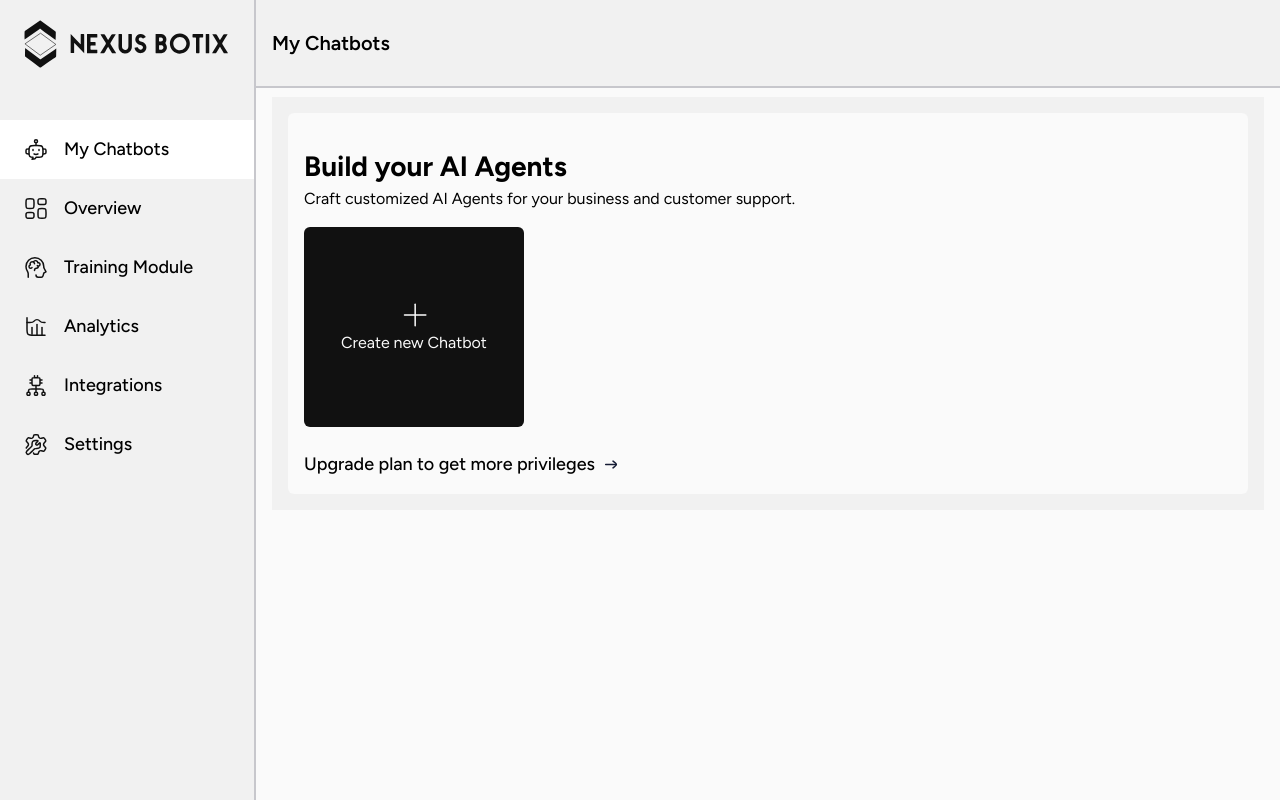
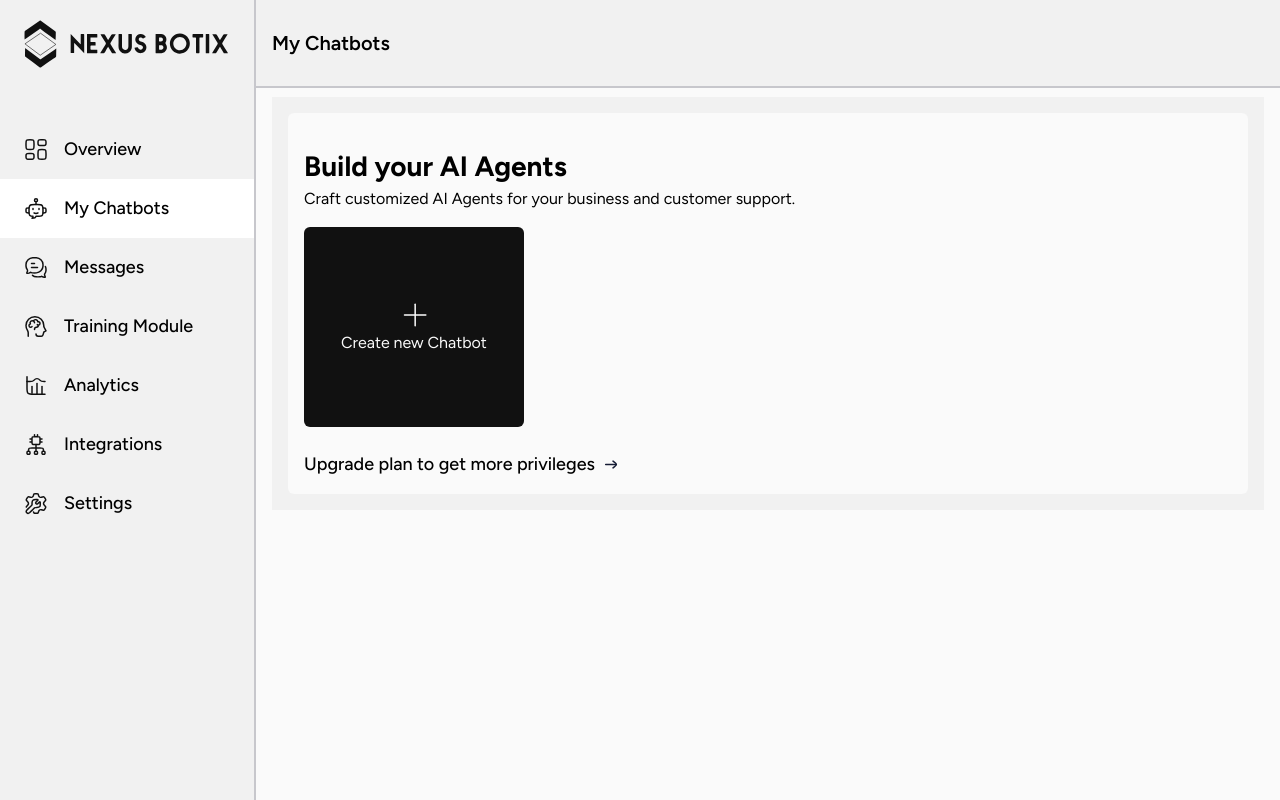
Before and after one commit to Bensaxxy/nexus-botix, a React (Vite) app: page /dashboard-overview in a window 1280 px wide. Built offline with nearby package versions, Linux system fonts and the light colour scheme.

Commit message:
the mobile sidebar toggle is working now

```diff
--- a/src/components/dashboard/Dashboard.jsx
+++ b/src/components/dashboard/Dashboard.jsx
@@ -6,17 +6,32 @@ import DashboardContainer from "./sidebar/DashboardContainer";
 
 const Dashboard = () => {
   const [activeItem, setActiveItem] = useState("my-chatbots");
+  const [isSidebarOpen, setIsSidebarOpen] = useState(false);
 
-  // Update the active item when a sidebar item is clicked
   const handleClick = (item) => {
     setActiveItem(item);
+    setIsSidebarOpen(false); // Close the sidebar when an item is selected (mobile only)
   };
+
+  const toggleSidebar = () => {
+    setIsSidebarOpen((prev) => !prev);
+  };
+
   return (
     <div>
-      <div className=" grid grid-cols-2 md:grid-cols-5">
-        <Sidebbar handleClick={handleClick} activeItem={activeItem} />
-        <div className=" col-span-4">
-          <DashboardContainer activeItem={activeItem} />
+      {/* Sidebar and Content */}
+      <div className="grid grid-cols-2 md:grid-cols-5">
+        <Sidebbar
+          handleClick={handleClick}
+          activeItem={activeItem}
+          isSidebarOpen={isSidebarOpen}
+          toggleSidebar={toggleSidebar}
+        />
+        <div className="col-span-4">
+          <DashboardContainer
+            toggleSidebar={toggleSidebar}
+            activeItem={activeItem}
+          />
         </div>
       </div>
     </div>
--- a/src/components/dashboard/heading/Heading.jsx
+++ b/src/components/dashboard/heading/Heading.jsx
@@ -3,7 +3,7 @@
 import React from "react";
 import { RxHamburgerMenu } from "react-icons/rx";
 
-const Heading = ({ activeItem }) => {
+const Heading = ({ activeItem, toggleSidebar }) => {
   // Define a title mapping for each item
   const titles = {
     overview: "Overview",
@@ -16,14 +16,18 @@ const Heading = ({ activeItem }) => {
   };
 
   return (
-    <div className=" h-[81px]">
+    <div className=" h-[81px] ">
       <div className="container z-50 fixed md:w-full py-7 border-b-2 border-gray4 bg-gray2">
         <h1 className=" hidden md:block text-[20px] font-semibold">
           {titles[activeItem]}
         </h1>
         <div className=" md:hidden flex justify-between items-center">
           <img src="/Logo.svg" alt="Logo" className="h-8" />
-          <RxHamburgerMenu size={20} />
+          <RxHamburgerMenu
+            onClick={toggleSidebar}
+            size={20}
+            className=" cursor-pointer"
+          />
         </div>
       </div>
     </div>
--- a/src/components/dashboard/overview/Overview.jsx
+++ b/src/components/dashboard/overview/Overview.jsx
@@ -6,9 +6,9 @@ const Overview = () => {
   return (
     <div className="container bg-gray2 p-4">
       <div className=" bg-gray3 rounded-md p-4">
-        <div className=" grid gap-10 grid-cols-1 md:grid-cols-3">
+        <div className=" grid gap-10 grid-cols-1 md:grid-cols-2 lg:grid-cols-3">
           <div className=" col-span-1 md:col-span-2">
-            <div className=" grid grid-cols-2 gap-6">
+            <div className=" grid grid-cols-1 md:grid-cols-2 gap-6">
               <div className=" bg-gray2 border-2 rounded-md border-gray4 p-4 flex flex-col items-start gap-5">
                 <img src="/overview-icons/leads.svg" />
                 <h1 className=" font-medium text-[20px]">Leads</h1>
--- a/src/components/dashboard/sidebar/DashboardContainer.jsx
+++ b/src/components/dashboard/sidebar/DashboardContainer.jsx
@@ -8,13 +8,15 @@ import Integrations from "../integrations/Integrations";
 import TrainingModule from "../trainingModule/TrainingModule";
 import MyChatbots from "../myChatbots/MyChatbots";
 
-const DashboardContainer = ({ activeItem }) => {
+const DashboardContainer = ({ activeItem, toggleSidebar }) => {
   const renderContent = () => {
     switch (activeItem) {
+      case "overview":
+        return <Overview />;
       case "my-chatbots":
         return <MyChatbots />;
-      case "overview":
-        return <Overview />;
+      case "messages":
+        return <div>Messages Content</div>;
       case "training":
         return <TrainingModule />;
       case "analytics":
@@ -24,13 +26,13 @@ const DashboardContainer = ({ activeItem }) => {
       case "settings":
         return <div>Settings Content</div>;
       default:
-        return <MyChatbots />;
+        return <Overview />;
     }
   };
 
   return (
     <div>
-      <Heading activeItem={activeItem} />
+      <Heading toggleSidebar={toggleSidebar} activeItem={activeItem} />
       <div className="p-4">{renderContent()}</div>
     </div>
   );
--- a/src/components/dashboard/sidebar/Sidebbar.jsx
+++ b/src/components/dashboard/sidebar/Sidebbar.jsx
@@ -2,15 +2,20 @@
 
 import React from "react";
 
-const Sidebbar = ({ handleClick, activeItem }) => {
+const Sidebbar = ({
+  handleClick,
+  activeItem,
+  isSidebarOpen,
+  toggleSidebar,
+}) => {
   const menuItems = [
+    { id: "overview", label: "Overview", icon: "/side-bar-icons/overview.svg" },
     {
       id: "my-chatbots",
       label: "My Chatbots",
       icon: "/side-bar-icons/chat-bot.svg",
     },
-    { id: "overview", label: "Overview", icon: "/side-bar-icons/overview.svg" },
-    // { id: "messages", label: "Messages", icon: "/side-bar-icons/message.svg" },
+    { id: "messages", label: "Messages", icon: "/side-bar-icons/message.svg" },
     {
       id: "training",
       label: "Training Module",
@@ -31,27 +36,46 @@ const Sidebbar = ({ handleClick, activeItem }) => {
 
   return (
     <div>
-      <div className="h-screen md:w-full max-w-20 md:max-w-[20%] fixed bg-gray2 border-r-2 border-gray4">
+      {/* Sidebar container */}
+      <div
+        className={`h-screen fixed top-0 bg-gray2 border-r-2 border-gray4 transition-transform duration-300 z-50 ${
+          isSidebarOpen ? "translate-x-0" : "-translate-x-full"
+        } md:translate-x-0 md:w-full max-w-20 md:max-w-[20%] lg:max-w-[20%]`}
+      >
+        {/* Logo */}
         <div className="px-6 py-5 mb-8">
           <img src="/Logo.svg" alt="Logo" className="h-12" />
         </div>
+
+        {/* Menu Items */}
         <div>
           {menuItems.map((item) => (
             <div
               key={item.id}
-              onClick={() => handleClick(item.id)}
+              onClick={() => {
+                handleClick(item.id);
+                if (isSidebarOpen) toggleSidebar(); // Close sidebar on item click in mobile view
+              }}
               className={`flex gap-4 items-center py-4 cursor-pointer duration-300 px-6 ${
                 activeItem === item.id ? "bg-white" : "hover:bg-gray3 "
               }`}
             >
               <img className="w-6" src={item.icon} alt={item.label} />
-              <p className=" hidden md:block font-medium text-[18px]">
+              <p className="hidden md:block font-medium text-[18px]">
                 {item.label}
               </p>
             </div>
           ))}
         </div>
       </div>
+
+      {/* Backdrop (Mobile only) */}
+      {isSidebarOpen && (
+        <div
+          className="fixed inset-0 bg-black bg-opacity-50 z-40 md:hidden"
+          onClick={toggleSidebar} // Close sidebar when clicking outside
+        ></div>
+      )}
     </div>
   );
 };
--- a/src/components/dashboard/trainingModule/Text.jsx
+++ b/src/components/dashboard/trainingModule/Text.jsx
@@ -29,9 +29,7 @@ const Text = ({ setCharacterCount }) => {
           className="bg-transparent border-2 p-4 text-black1 border-gray4 rounded-md w-full resize-none"
           placeholder="Write your text here..."
         />
-        <p className="mt-2 text-black2">
-          Total Characters: {text.length}/{MAX_CHARACTERS}
-        </p>
+        <p className="mt-2 text-black2">Total Characters: {text.length}</p>
       </div>
       {/* create & train button */}
       <div className="flex flex-col justify-end items-end mt-10">
```
